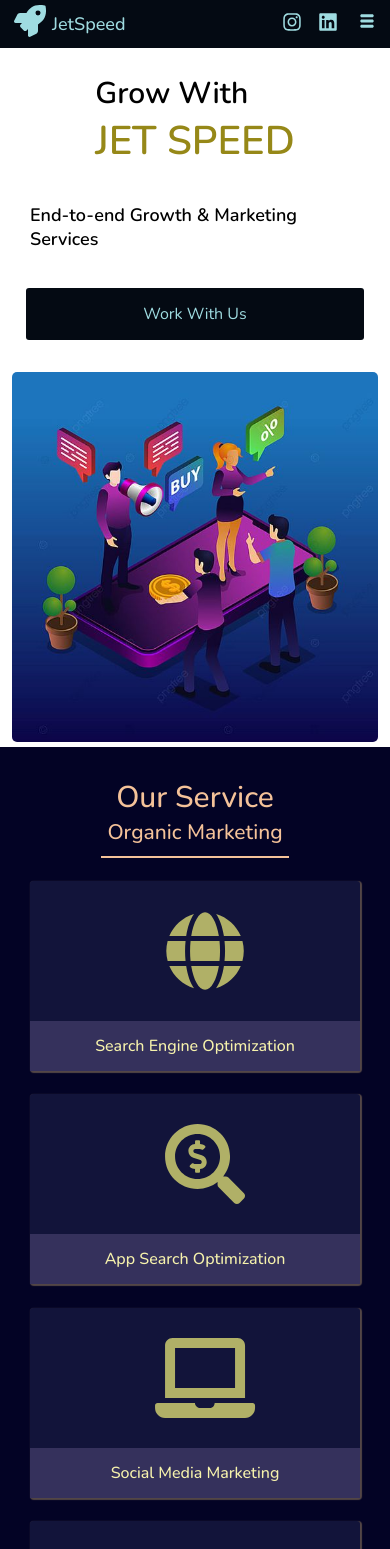
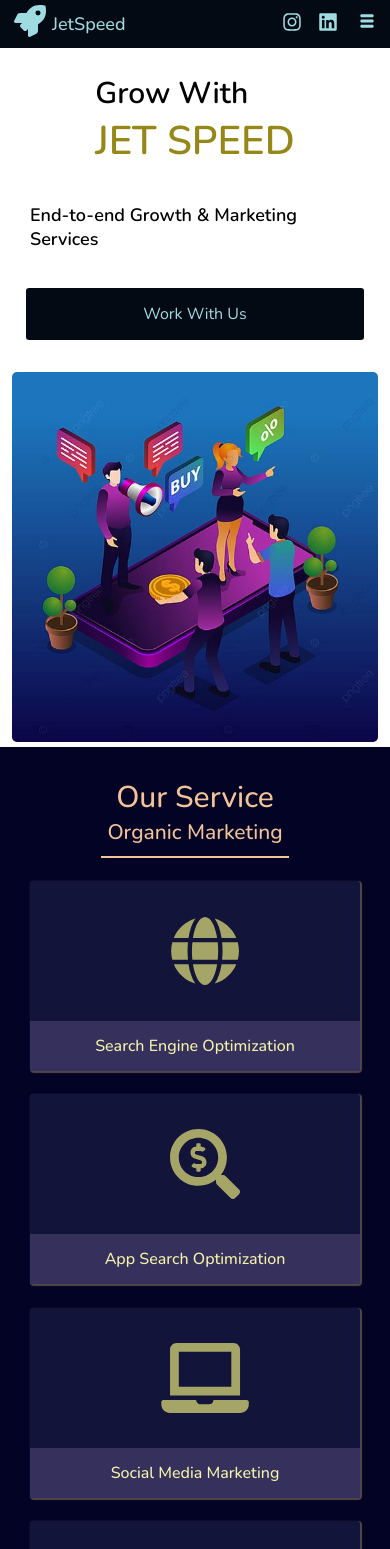
Before and after one commit to D1urga/jetspeed, a Next.js app: page / in a window 390 px wide. Shown: the top 1549 px of the page. Built offline with nearby package versions, Linux system fonts and the light colour scheme.

Commit message:
another in services

```diff
--- a/src/app/components/styles/serviceCard.module.css
+++ b/src/app/components/styles/serviceCard.module.css
@@ -71,8 +71,8 @@
     height: 120px;
     width: 100%;
     margin: 10px;
-    padding: 20px;
-    color: rgb(176, 176, 103);
+    padding: 25px;
+    color: rgb(165, 165, 104);
   }
   .heading {
     height: 50px;
```
